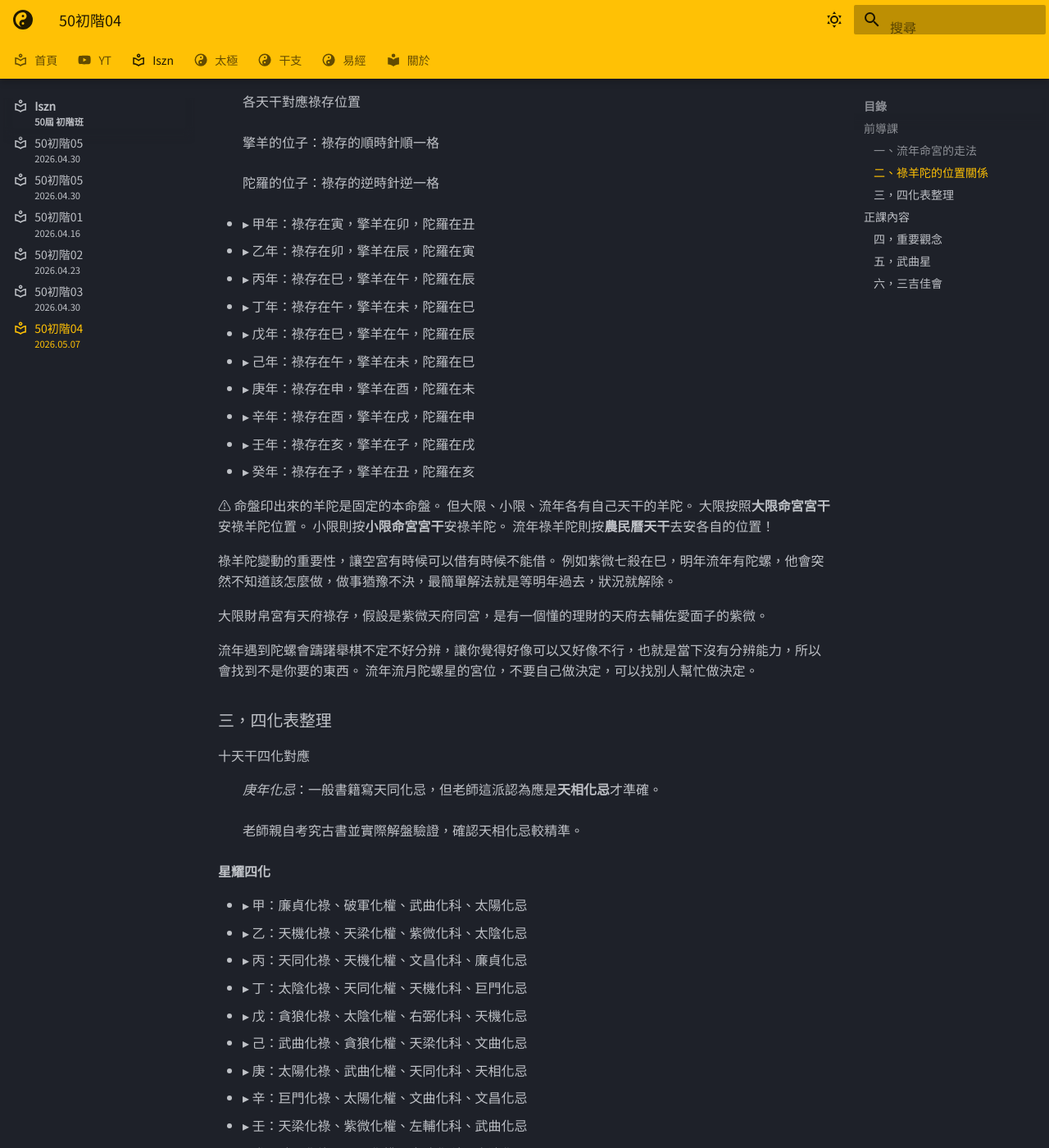
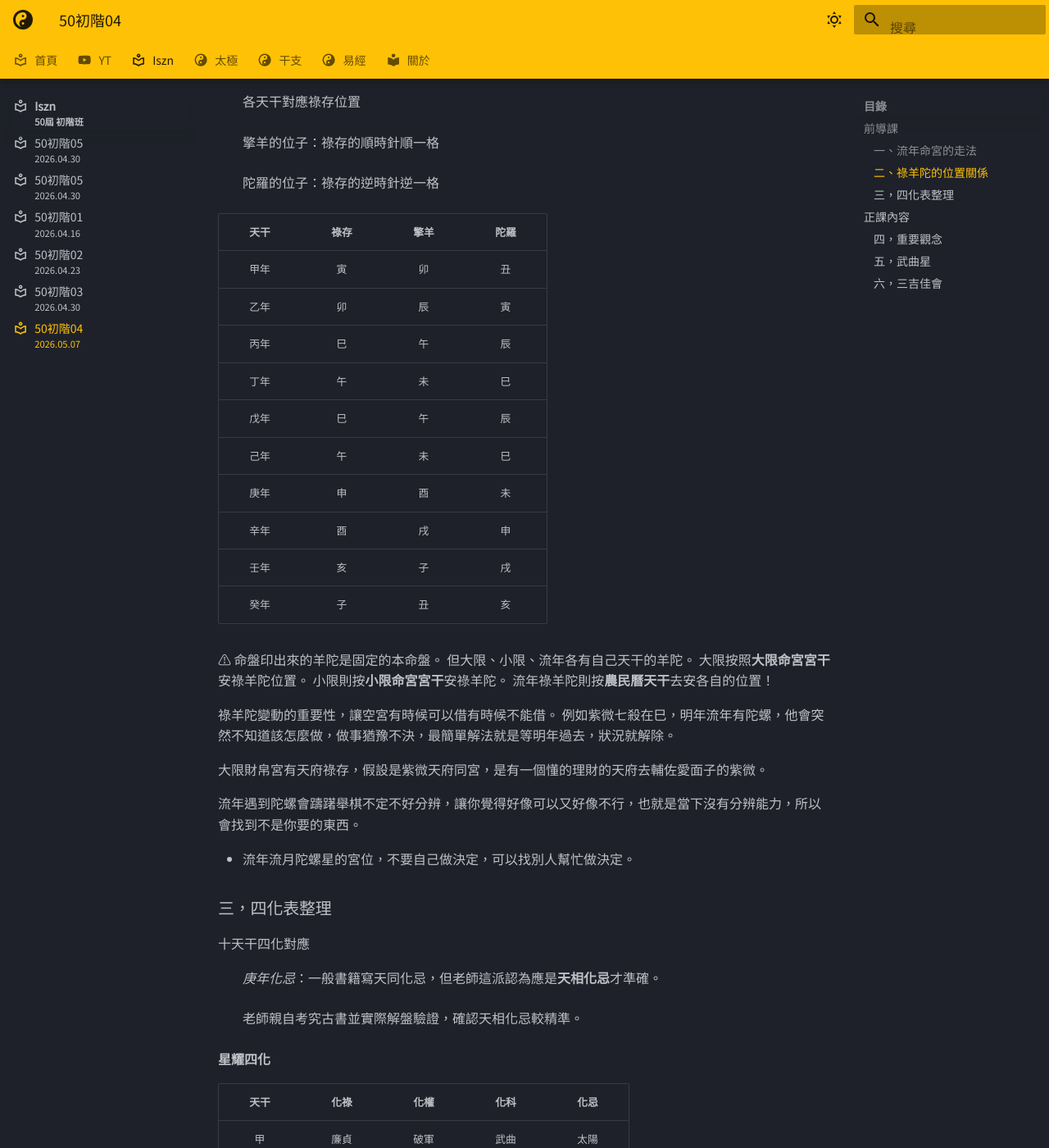
Before and after one commit to oolongyuan/oolongyuan.github.io, an MkDocs documentation site: the page built from docs/iszn/note_04.md, in a window 1280 px wide and 1400 px high, scrolled down 426 px. Shown: the whole window at 82% size. Built offline with MkDocs 1.6.1 and Material for MkDocs 9.7.7, drawn with Linux system fonts in a browser that asks for light colours; some web fonts are replaced; some of the changed text lies outside the part shown.

Commit message:
formatted

```diff
--- a/docs/iszn/note_04.md
+++ b/docs/iszn/note_04.md
@@ -21,17 +21,18 @@ subtitle: 2026.05.07
 : 擎羊的位子：祿存的順時針順一格
 : 陀羅的位子：祿存的逆時針逆一格
 
- - ▸ 甲年：祿存在寅，擎羊在卯，陀羅在丑
- - ▸ 乙年：祿存在卯，擎羊在辰，陀羅在寅
- - ▸ 丙年：祿存在巳，擎羊在午，陀羅在辰
- - ▸ 丁年：祿存在午，擎羊在未，陀羅在巳
- - ▸ 戊年：祿存在巳，擎羊在午，陀羅在辰
- - ▸ 己年：祿存在午，擎羊在未，陀羅在巳
- - ▸ 庚年：祿存在申，擎羊在酉，陀羅在未
- - ▸ 辛年：祿存在酉，擎羊在戌，陀羅在申
- - ▸ 壬年：祿存在亥，擎羊在子，陀羅在戌
- - ▸ 癸年：祿存在子，擎羊在丑，陀羅在亥
-
+| 天干| 祿存 | 擎羊 | 陀羅 |
+| :-: | :--: | :--: | :--: |
+| 甲年 | 寅 | 卯 | 丑 |
+| 乙年 | 卯 | 辰 | 寅 |
+| 丙年 | 巳 | 午 | 辰 |
+| 丁年 | 午 | 未 | 巳 |
+| 戊年 | 巳 | 午 | 辰 |
+| 己年 | 午 | 未 | 巳 |
+| 庚年 | 申 | 酉 | 未 |
+| 辛年 | 酉 | 戌 | 申 |
+| 壬年 | 亥 | 子 | 戌 |
+| 癸年 | 子 | 丑 | 亥 |
 
 ⚠  命盤印出來的羊陀是固定的本命盤。
 但大限、小限、流年各有自己天干的羊陀。
@@ -46,8 +47,8 @@ subtitle: 2026.05.07
 大限財帛宮有天府祿存，假設是紫微天府同宮，是有一個懂的理財的天府去輔佐愛面子的紫微。
 
 流年遇到陀螺會躊躇舉棋不定不好分辨，讓你覺得好像可以又好像不行，也就是當下沒有分辨能力，所以會找到不是你要的東西。
-流年流月陀螺星的宮位，不要自己做決定，可以找別人幫忙做決定。
 
+ - 流年流月陀螺星的宮位，不要自己做決定，可以找別人幫忙做決定。
 
 
 ### 三，四化表整理
@@ -58,29 +59,18 @@ subtitle: 2026.05.07
 
 **星耀四化**
 
- - ▸ 甲：廉貞化祿、破軍化權、武曲化科、太陽化忌
- - ▸ 乙：天機化祿、天梁化權、紫微化科、太陰化忌
- - ▸ 丙：天同化祿、天機化權、文昌化科、廉貞化忌
- - ▸ 丁：太陰化祿、天同化權、天機化科、巨門化忌
- - ▸ 戊：貪狼化祿、太陰化權、右弼化科、天機化忌
- - ▸ 己：武曲化祿、貪狼化權、天梁化科、文曲化忌
- - ▸ 庚：太陽化祿、武曲化權、天同化科、天相化忌
- - ▸ 辛：巨門化祿、太陽化權、文曲化科、文昌化忌
- - ▸ 壬：天梁化祿、紫微化權、左輔化科、武曲化忌
- - ▸ 癸：破軍化祿、巨門化權、太陰化科、貪狼化忌
-
-| 天干| 化祿 | 化權 | 化科 | 化忌 |
-| :-: | :--: | :--: | :--: | :--: |
-| 甲 | 廉貞化祿 | 破軍化權 | 武曲化科 | 太陽化忌 |
-| 乙 | 天機化祿 | 天梁化權 | 紫微化科 | 太陰化忌 |
-| 丙 | 天同化祿 | 天機化權 | 文昌化科 | 廉貞化忌 |
-| 丁 | 太陰化祿 | 天同化權 | 天機化科 | 巨門化忌 |
-| 戊 | 貪狼化祿 | 太陰化權 | 右弼化科 | 天機化忌 |
-| 己 | 武曲化祿 | 貪狼化權 | 天梁化科 | 文曲化忌 |
-| 庚 | 太陽化祿 | 武曲化權 | 天同化科 | 天相化忌 |
-| 辛 | 巨門化祿 | 太陽化權 | 文曲化科 | 文昌化忌 |
-| 壬 | 天梁化祿 | 紫微化權 | 左輔化科 | 武曲化忌 |
-| 癸 | 破軍化祿 | 巨門化權 | 太陰化科 | 貪狼化忌 |
+| 天干 | 化祿 | 化權 | 化科 | 化忌 |
+| :--: | :--: | :--: | :--: | :--: |
+|  甲  | 廉貞 | 破軍 | 武曲 | 太陽 |
+|  乙  | 天機 | 天梁 | 紫微 | 太陰 |
+|  丙  | 天同 | 天機 | 文昌 | 廉貞 |
+|  丁  | 太陰 | 天同 | 天機 | 巨門 |
+|  戊  | 貪狼 | 太陰 | 右弼 | 天機 |
+|  己  | 武曲 | 貪狼 | 天梁 | 文曲 |
+|  庚  | 太陽 | 武曲 | 天同 | 天相 |
+|  辛  | 巨門 | 太陽 | 文曲 | 文昌 |
+|  壬  | 天梁 | 紫微 | 左輔 | 武曲 |
+|  癸  | 破軍 | 巨門 | 太陰 | 貪狼 |
 
 **助教補充宮干算法**
 
```
